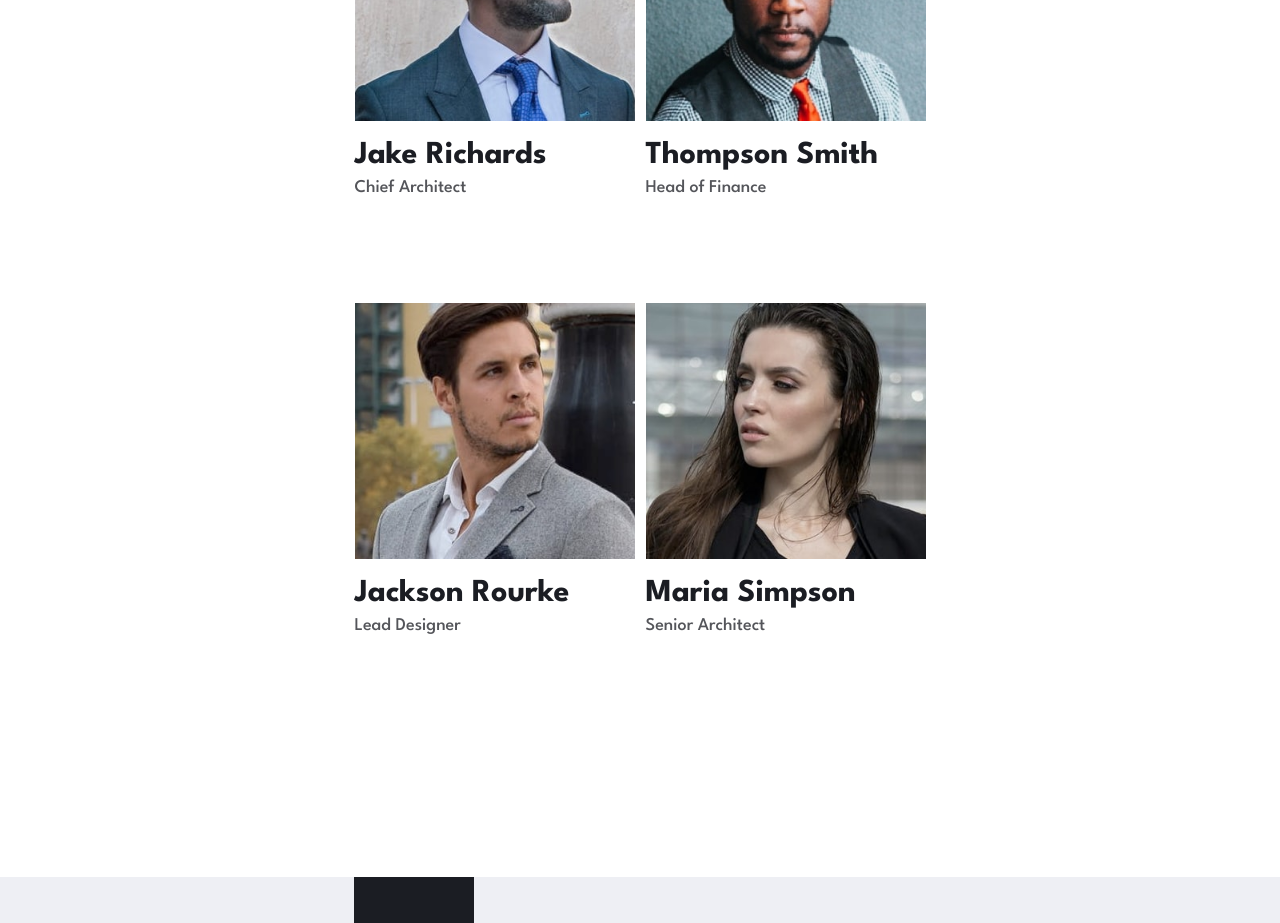
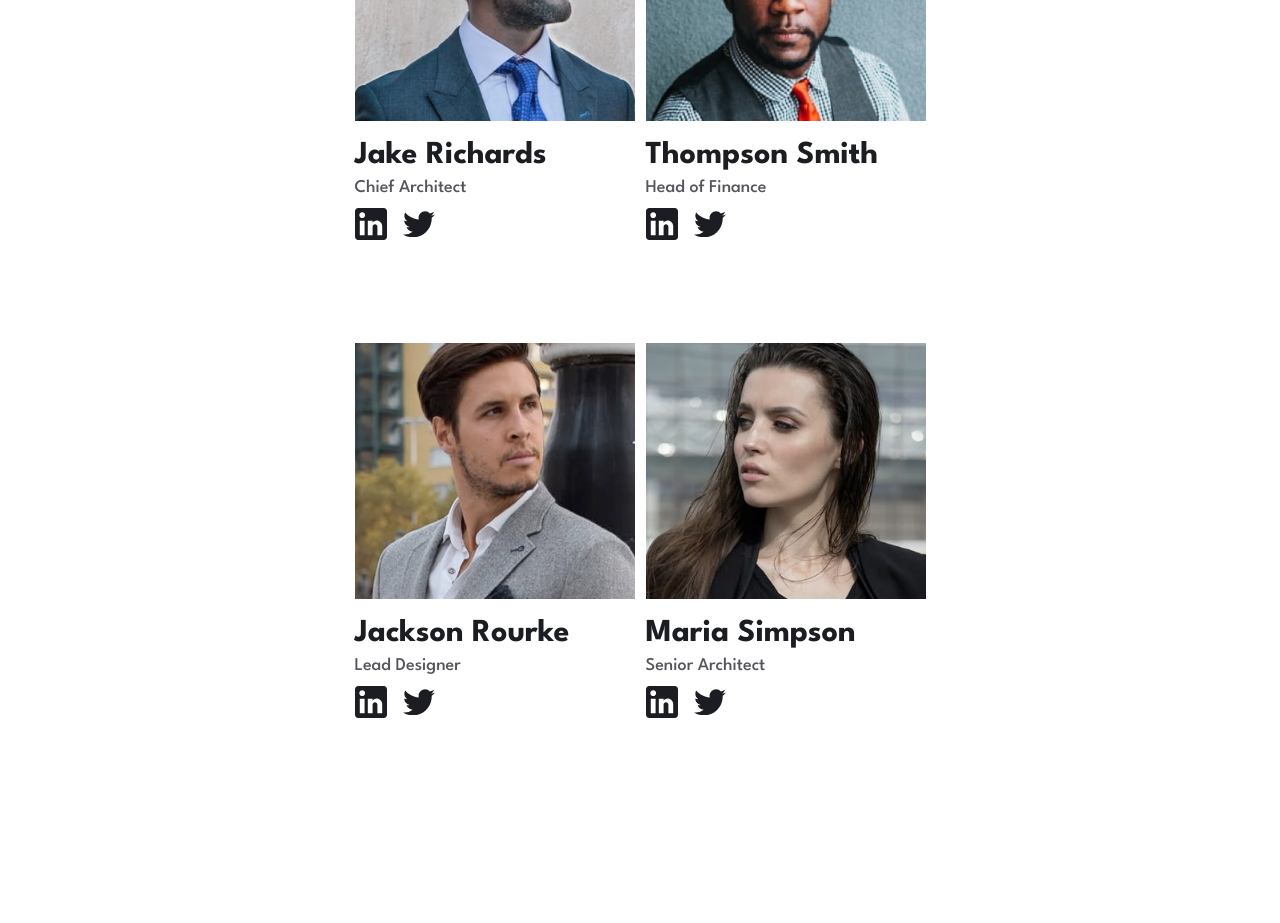
Before and after one commit to richieAiello/arch-studio-website, a React (Vite) app: page /about in a window 1280 px wide. Shown: the part 2040-2963 px from the top of the page. Built offline with nearby package versions, Linux system fonts and the light colour scheme.

Commit message:
Added social profile links to LeadersCard.jsx.

```diff
--- a/src/components/about/leaders/LeadersCard.jsx
+++ b/src/components/about/leaders/LeadersCard.jsx
@@ -1,3 +1,6 @@
+import { ReactComponent as LinkedIn } from '../../../assets/linkedin.svg';
+import { ReactComponent as Twitter } from '../../../assets/twitter.svg';
+
 const LeadersCard = props => {
   return (
     <div className="text-black-custom">
@@ -6,8 +9,22 @@ const LeadersCard = props => {
         alt=""
         className="h-[284px] w-[min(100%,311px)] object-cover mb-[0.9375rem] md:h-[256px] lg:h-[400px] lg:w-[350px]"
       />
-      <h3 className="heading--sub capitalize">{props.heading}</h3>
-      <p className="opacity-75">{props.text}</p>
+      <div className="">
+        <h3 className="heading--sub capitalize">{props.heading}</h3>
+        <p className="opacity-75">{props.text}</p>
+        <div className="flex items-center justify-start mt-2">
+          <a
+            href="#"
+            aria-label="Visit Arch Studio's LinkedIn."
+            className="mr-4"
+          >
+            <LinkedIn viewBox="0 0 40 40" className="icon linkedin" />
+          </a>
+          <a href="#" aria-label="Visit Arch Studio's Twitter.">
+            <Twitter viewBox="0 0 40 33" className="icon twitter " />
+          </a>
+        </div>
+      </div>
     </div>
   );
 };
--- a/src/components/portfolio/PortfolioCard.jsx
+++ b/src/components/portfolio/PortfolioCard.jsx
@@ -14,7 +14,7 @@ const PortfolioCard = props => {
       tabIndex="0"
       role="link"
       className="relative h-[240px] w-full bg-gradient-to-b from-[rgba(0,0,0,0)] to-[rgba(0,0,0,.5)]
-      text-white duration-[400ms] hover:text-black-custom focus:text-black-custom
+      text-white duration-[400ms] hover:text-black-custom focus:text-black-custom cursor-pointer
       hover:bg-[rgba(255,255,255,.75)] focus:bg-[rgba(255,255,255,.75)] lg:h-[560px]"
     >
       <div className="absolute left-6 bottom-6 md:left-10 md:bottom-10">
--- a/src/index.css
+++ b/src/index.css
@@ -203,3 +203,23 @@
     margin-bottom: 5.125rem;
   }
 }
+
+.icon {
+  display: inline;
+  width: 2rem;
+  cursor: pointer;
+}
+
+.icon path {
+  transition: all 250ms;
+}
+
+.twitter:hover path,
+.twitter:focus path {
+  fill: #1da1f2;
+}
+
+.linkedin:hover path,
+.linkedin:focus path {
+  fill: #0072b1;
+}
```
Also changed, not shown: src/assets/linkedin.svg, src/assets/twitter.svg.
